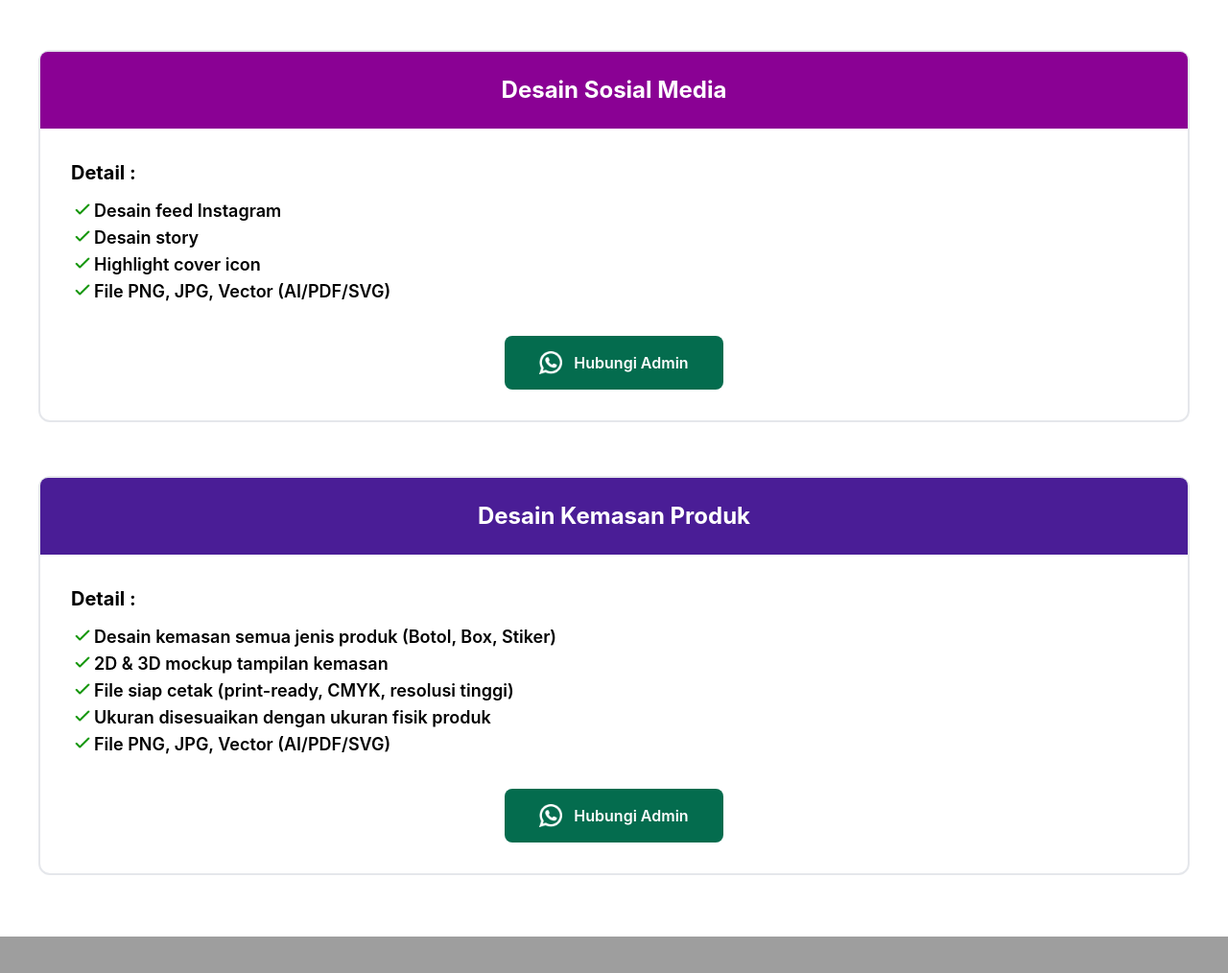
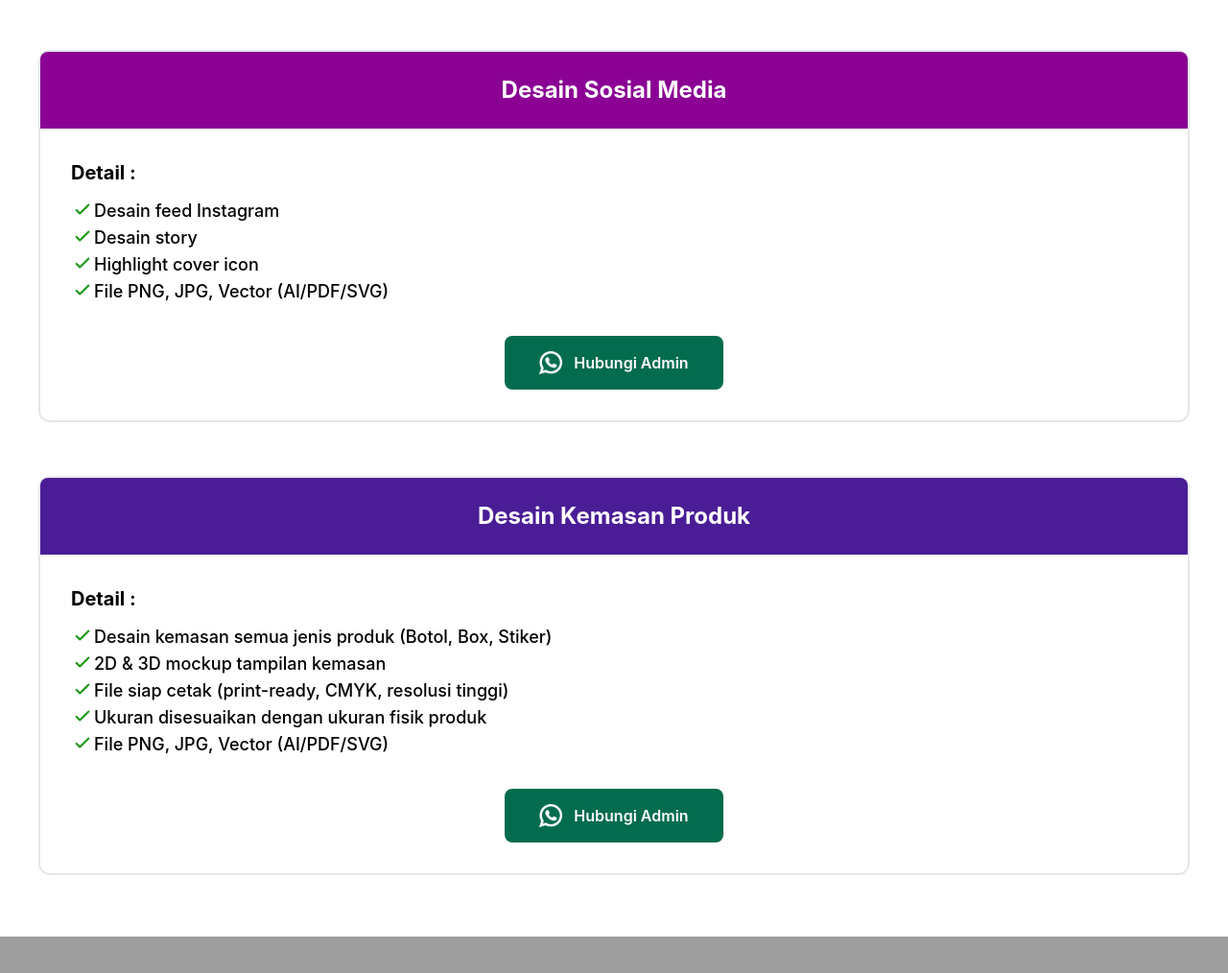
Before and after one commit to bangnocode/template-cp-1, a plain HTML site: page index.html in a window 1280 px wide. Shown: the part 1360-2374 px from the top of the page at 96% size. Drawn offline with nearby package versions, Linux system fonts and the light colour scheme; grey boxes are pictures that could not be loaded.

Commit message:
ubah fw product

```diff
--- a/index.html
+++ b/index.html
@@ -105,7 +105,7 @@
           <div class="container-name-product bg-fuchsia-800 px-8 py-6 rounded-t-lg text-center text-white">
             <h1 class="text-2xl"><b>Desain Sosial Media</b></h1>
           </div>
-          <div class="container-detail-product p-8 text-lg font-semibold rounded-b-lg">
+          <div class="container-detail-product p-8 text-lg font-medium rounded-b-lg">
             <h1 class="font-bold mb-3 text-xl">Detail :</h1>
             <h1 class="flex"><img src="assets/icon/check.png" alt="Checklist" class="w-6 h-6">Desain feed Instagram</h1>
             <h1 class="flex"><img src="assets/icon/check.png" alt="Checklist" class="w-6 h-6">Desain story</h1>
@@ -126,7 +126,7 @@
           <div class="container-name-product bg-purple-900 px-8 py-6 rounded-t-lg text-center text-white">
             <h1 class="text-2xl"><b>Desain Kemasan Produk</b></h1>
           </div>
-          <div class="container-detail-product p-8 text-lg font-semibold rounded-b-lg">
+          <div class="container-detail-product p-8 text-lg font-medium rounded-b-lg">
             <h1 class="font-bold mb-3 text-xl">Detail :</h1>
             <h1 class="flex"><img src="assets/icon/check.png" alt="Checklist" class="w-6 h-6">Desain kemasan semua jenis
               produk (Botol, Box, Stiker)</h1>
```
